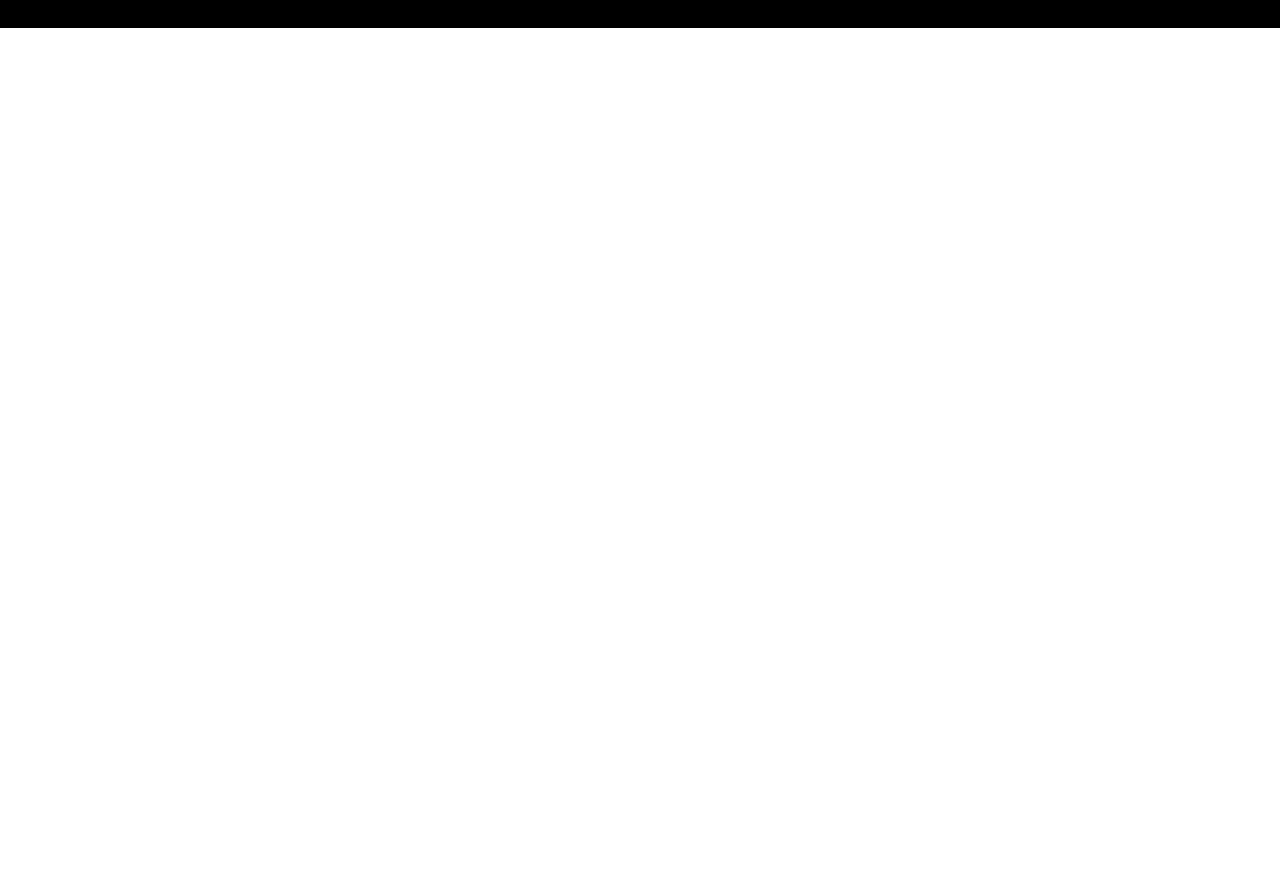
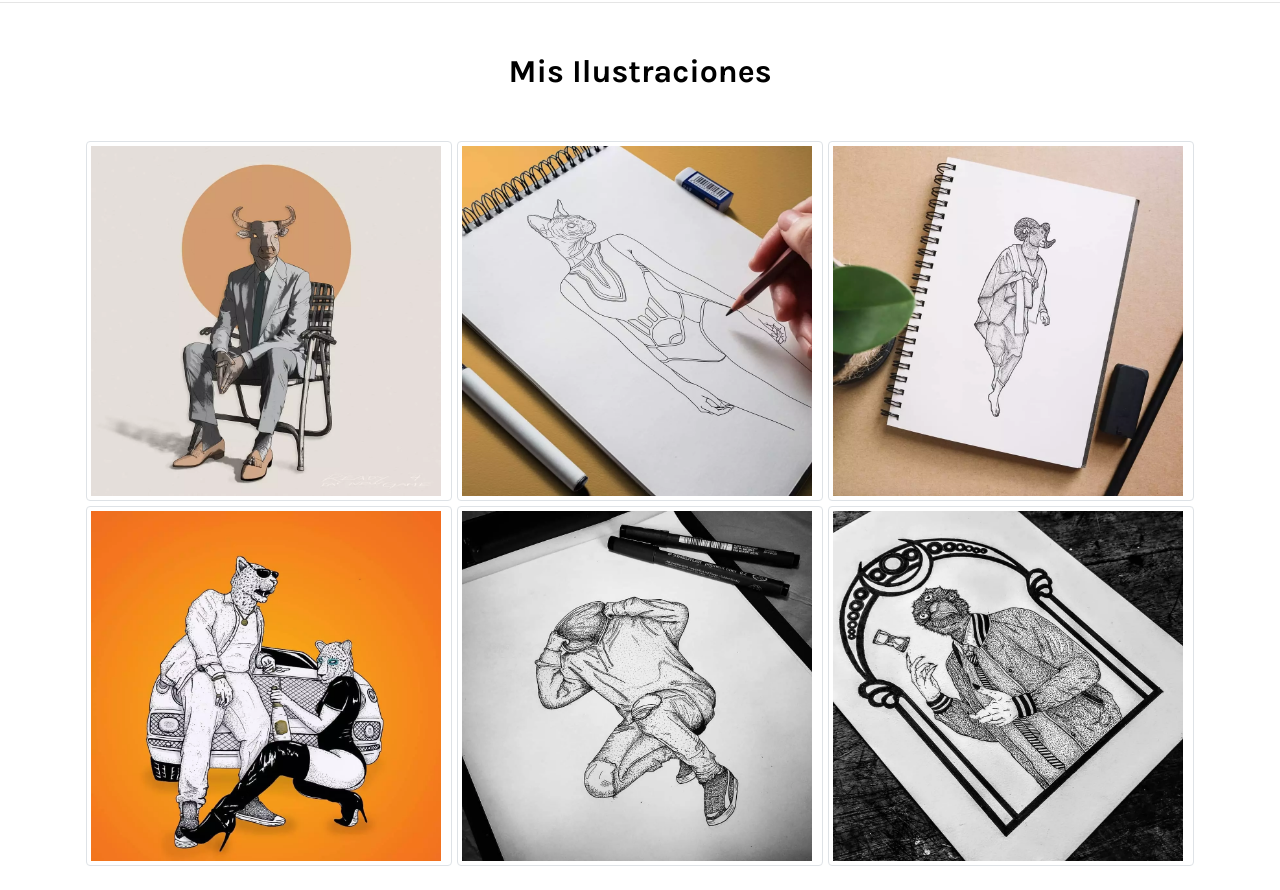
Before and after one commit to enzosaitta/Gaspar-Monasterio, a website: page sobre-mi.html in a window 1280 px wide. Shown: the part 1268-2158 px from the top of the page. Before the commit the page ends 1296 px from the top, so only its background shows below. Drawn offline with nearby package versions, Linux system fonts and the light colour scheme.

Commit message:
Sobremicambios

```diff
--- a/sobre-mi.html
+++ b/sobre-mi.html
@@ -66,9 +66,20 @@
 					publicidad digital e ilustración a pedido para empresas y emprendedores nacionales.</p>
 			</div>
 			<img src="estilos/gifsobremi.gif" width="600"></img>
+		</section>
 	</div>
+	<hr>
+	<section class="container">
+		<h2>Mis Ilustraciones</h2>
+		<div class="wrapper">
+			<div class="box"><img src="estilos/ilus01.webp" width="350" alt="Ilustracion numero 1"></div>
+			<div class="box"><img src="estilos/ilus02.webp" width="350" alt="Ilustracion numero 2"></div>
+			<div class="box"><img src="estilos/ilus03.webp" width="350" alt="Ilustracion numero 3"></div>
+			<div class="box"><img src="estilos/ilus04.webp" width="350" alt="Ilustracion numero 4"></div>
+			<div class="box"><img src="estilos/ilus05.webp" width="350" alt="Ilustracion numero 5"></div>
+			<div class="box"><img src="estilos/ilus06.webp" width="350" alt="Ilustracion numero 6"></div>
+		</div>
 	</section>
-	</div>
 	<footer>
 		<div class="container">
 			<div class="d-flex bd-highlight">
```
